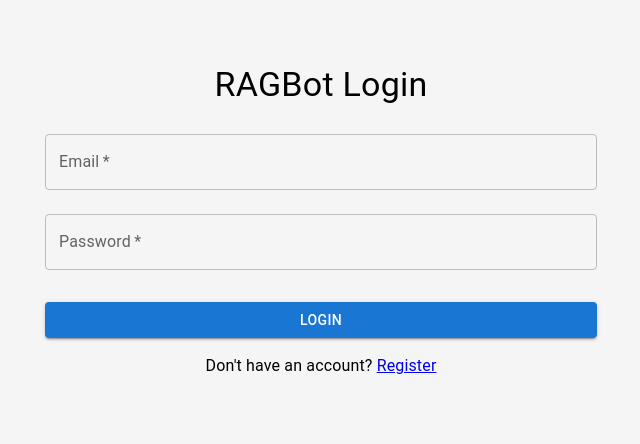
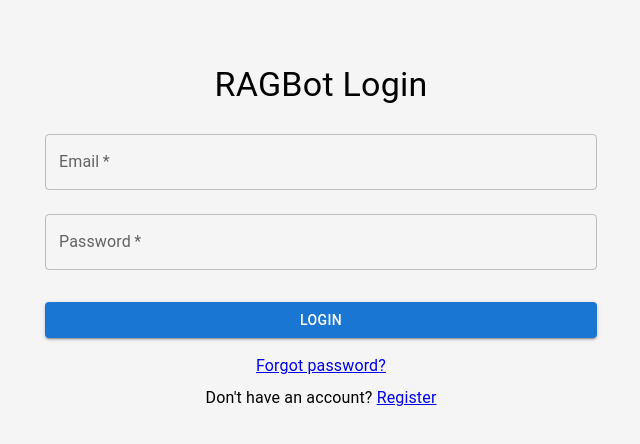
Before and after one commit to Parham0483/ragbot-project, a React (Create React App) app in the folder frontend/: page /login in a window 1280 px wide. Shown: the top 444 px of the page, without its empty margins (319-959 px from the left). Built offline with nearby package versions, Linux system fonts and the light colour scheme.

Commit message:
Updated frontend

```diff
--- a/frontend/src/components/Auth/Login.jsx
+++ b/frontend/src/components/Auth/Login.jsx
@@ -1,5 +1,5 @@
 import React, { useState } from 'react';
-import { useNavigate, Link } from 'react-router-dom';
+import { useNavigate, Link, useLocation } from 'react-router-dom';
 import { useAuth } from '../../contexts/AuthContext';
 import { Container, Box, TextField, Button, Typography, Alert } from '@mui/material';
 
@@ -9,6 +9,8 @@ function Login() {
   const [error, setError] = useState('');
   const { login } = useAuth();
   const navigate = useNavigate();
+  const location = useLocation();
+  const successMessage = location.state?.successMessage || '';
 
   const handleSubmit = async (e) => {
     e.preventDefault();
@@ -25,6 +27,7 @@ function Login() {
     <Container maxWidth="sm">
       <Box sx={{ mt: 8, display: 'flex', flexDirection: 'column', alignItems: 'center' }}>
         <Typography variant="h4" gutterBottom>RAGBot Login</Typography>
+        {successMessage && <Alert severity="success" sx={{ width: '100%', mb: 2 }}>{successMessage}</Alert>}
         {error && <Alert severity="error" sx={{ width: '100%', mb: 2 }}>{error}</Alert>}
         <Box component="form" onSubmit={handleSubmit} sx={{ width: '100%' }}>
           <TextField
@@ -48,6 +51,9 @@ function Login() {
           <Button type="submit" fullWidth variant="contained" sx={{ mt: 3, mb: 2 }}>
             Login
           </Button>
+          <Typography align="center" sx={{ mb: 1 }}>
+            <Link to="/forgot-password">Forgot password?</Link>
+          </Typography>
           <Typography align="center">
             Don't have an account? <Link to="/register">Register</Link>
           </Typography>
--- a/frontend/src/components/Auth/Register.jsx
+++ b/frontend/src/components/Auth/Register.jsx
@@ -1,5 +1,5 @@
 import React, { useState } from 'react';
-import { useNavigate, Link } from 'react-router-dom';
+import { Link } from 'react-router-dom';
 import { useAuth } from '../../contexts/AuthContext';
 import { Container, Box, TextField, Button, Typography, Alert, Grid } from '@mui/material';
 
@@ -13,8 +13,8 @@ function Register() {
     password_confirm: ''
   });
   const [error, setError] = useState('');
+  const [success, setSuccess] = useState(false);
   const { register } = useAuth();
-  const navigate = useNavigate();
 
   const handleChange = (e) => {
     setFormData({ ...formData, [e.target.name]: e.target.value });
@@ -31,15 +31,30 @@ function Register() {
 
     try {
       await register(formData);
-      navigate('/dashboard');
+      setSuccess(true);
     } catch (err) {
-      const errorMsg = err.response?.data?.password?.[0]
-        || err.response?.data?.email?.[0]
+      const errorMsg = err.response?.data?.email?.[0]
+        || err.response?.data?.password?.[0]
         || err.response?.data?.username?.[0]
         || 'Registration failed. Please check all fields.';
       setError(errorMsg);
     }
   };
+
+  if (success) {
+    return (
+      <Container maxWidth="sm">
+        <Box sx={{ mt: 8, display: 'flex', flexDirection: 'column', alignItems: 'center' }}>
+          <Alert severity="info" sx={{ width: '100%', mb: 2 }}>
+            Account created! Please check your email to verify your account before logging in.
+          </Alert>
+          <Typography align="center">
+            <Link to="/login">Back to Login</Link>
+          </Typography>
+        </Box>
+      </Container>
+    );
+  }
 
   return (
     <Container maxWidth="sm">
@@ -50,66 +65,39 @@ function Register() {
           <Grid container spacing={2}>
             <Grid item xs={12}>
               <TextField
-                required
-                fullWidth
-                label="Email"
-                name="email"
-                type="email"
-                value={formData.email}
-                onChange={handleChange}
+                required fullWidth label="Email" name="email" type="email"
+                value={formData.email} onChange={handleChange}
               />
             </Grid>
             <Grid item xs={12}>
               <TextField
-                required
-                fullWidth
-                label="Username"
-                name="username"
-                value={formData.username}
-                onChange={handleChange}
+                required fullWidth label="Username" name="username"
+                value={formData.username} onChange={handleChange}
               />
             </Grid>
             <Grid item xs={6}>
               <TextField
-                required
-                fullWidth
-                label="First Name"
-                name="first_name"
-                value={formData.first_name}
-                onChange={handleChange}
+                required fullWidth label="First Name" name="first_name"
+                value={formData.first_name} onChange={handleChange}
               />
             </Grid>
             <Grid item xs={6}>
               <TextField
-                required
-                fullWidth
-                label="Last Name"
-                name="last_name"
-                value={formData.last_name}
-                onChange={handleChange}
+                required fullWidth label="Last Name" name="last_name"
+                value={formData.last_name} onChange={handleChange}
               />
             </Grid>
             <Grid item xs={12}>
               <TextField
-                required
-                fullWidth
-                label="Password"
-                name="password"
-                type="password"
-                value={formData.password}
-                onChange={handleChange}
+                required fullWidth label="Password" name="password" type="password"
+                value={formData.password} onChange={handleChange}
                 helperText="Minimum 8 characters"
               />
             </Grid>
             <Grid item xs={12}>
               <TextField
-                required
-                fullWidth
-                label="Confirm Password"
-                name="password_confirm"
-                type="password"
-                value={formData.password_confirm}
-                onChange={handleChange}
+                required fullWidth label="Confirm Password" name="password_confirm" type="password"
+                value={formData.password_confirm} onChange={handleChange}
               />
             </Grid>
           </Grid>
--- a/frontend/src/contexts/AuthContext.jsx
+++ b/frontend/src/contexts/AuthContext.jsx
@@ -29,11 +29,17 @@ export const AuthProvider = ({ children }) => {
   };
 
   const register = async (data) => {
+    // user must verify email first.
     const response = await authAPI.register(data);
+    return response.data;
+  };
+
+  const verifyEmailAndLogin = async ({ token, uid }) => {
+    const response = await authAPI.verifyEmail({ token, uid });
     localStorage.setItem('access_token', response.data.tokens.access);
     localStorage.setItem('refresh_token', response.data.tokens.refresh);
     setUser(response.data.user);
-    return response.data.user;
+    return response.data;
   };
 
   const logout = () => {
@@ -43,7 +49,7 @@ export const AuthProvider = ({ children }) => {
   };
 
   return (
-    <AuthContext.Provider value={{ user, login, register, logout, loading }}>
+    <AuthContext.Provider value={{ user, login, register, verifyEmailAndLogin, logout, loading }}>
       {children}
     </AuthContext.Provider>
   );
```
Also changed, not shown: 1 other file (tests, documents, lock files or other folders).
